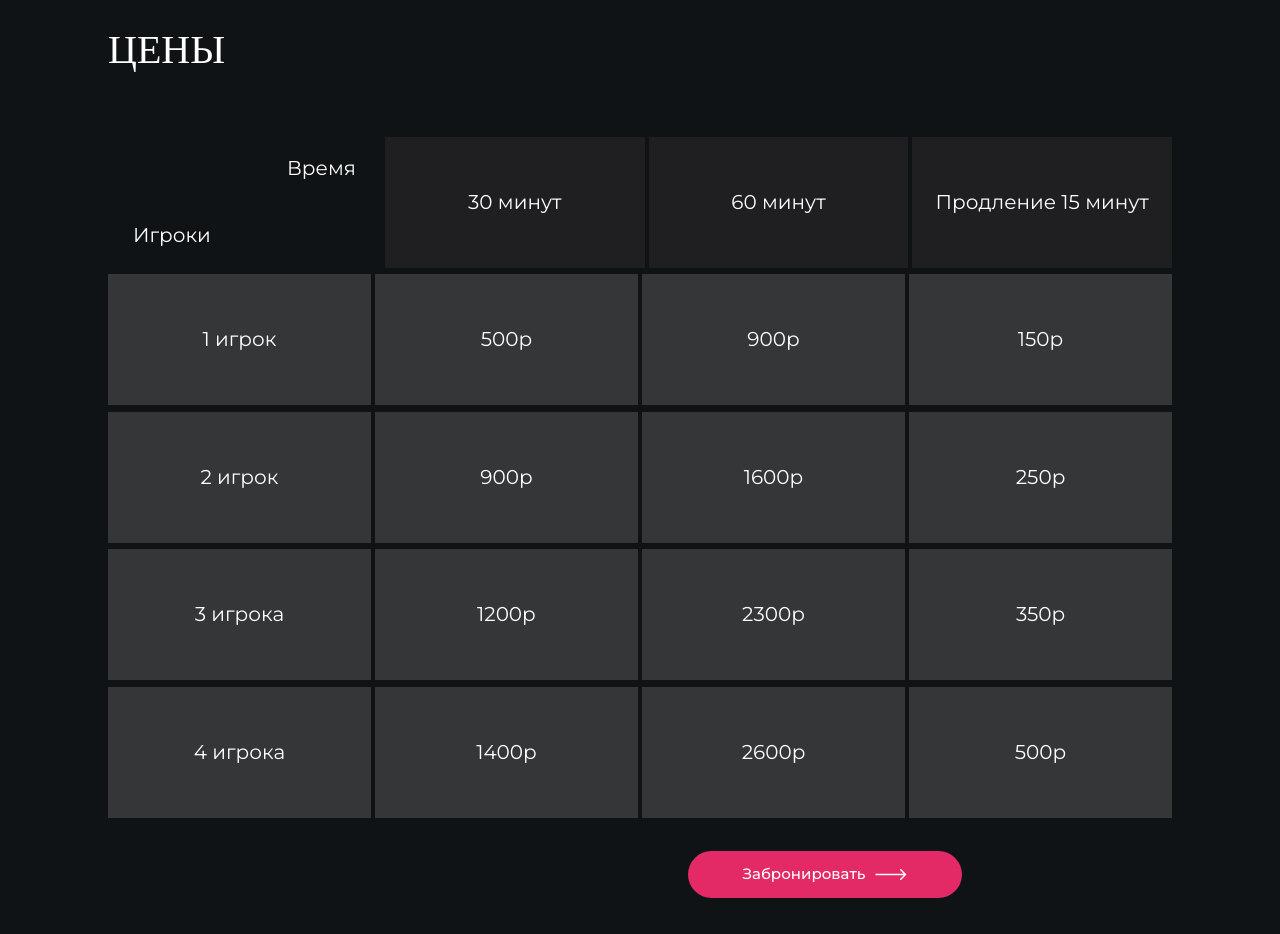
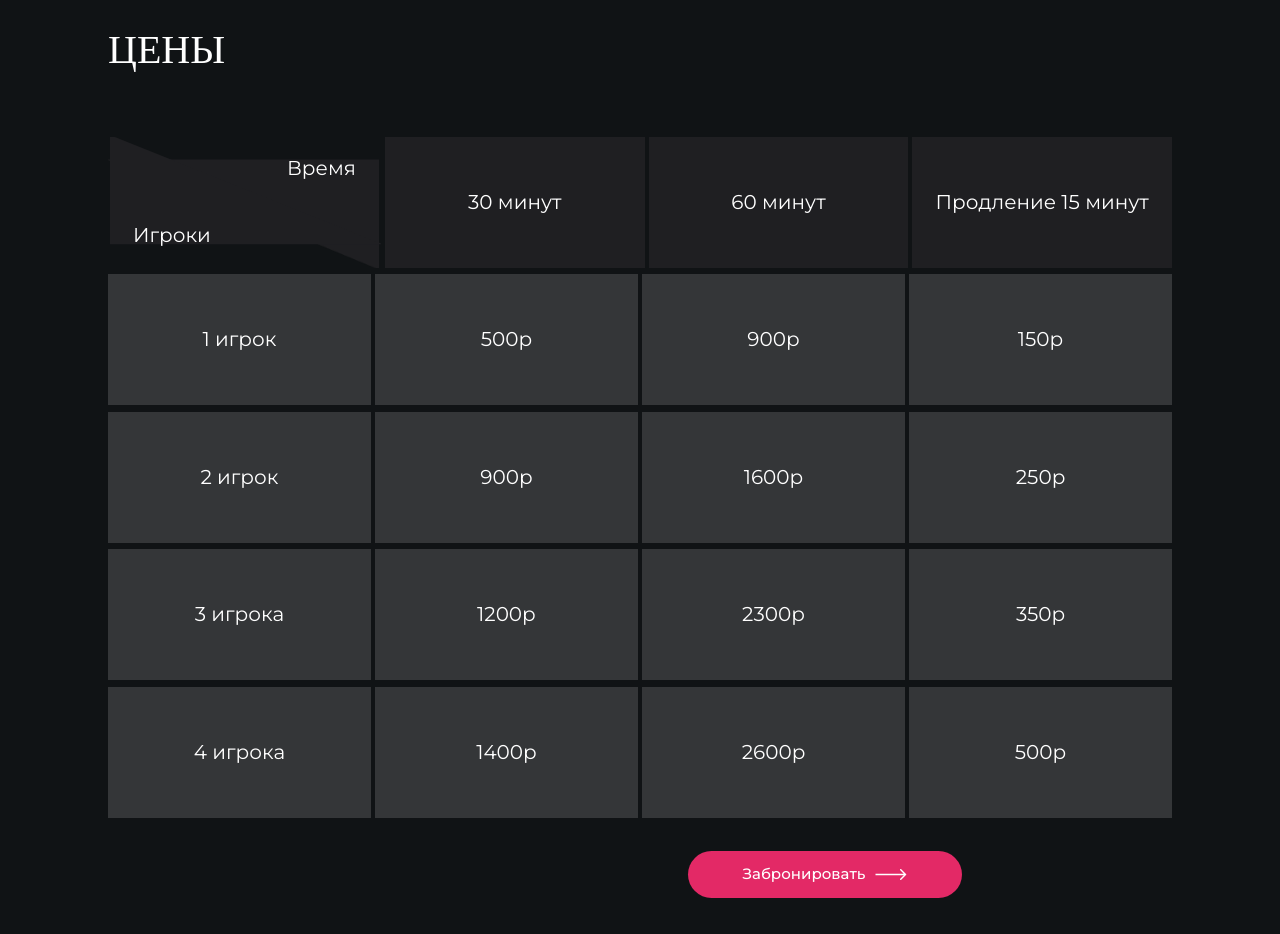
Before and after one commit to artem444636/VRclub, a plain HTML site: page index.html in a window 1280 px wide. Shown: the part 3180-4114 px from the top of the page. Drawn offline with nearby package versions, Linux system fonts and the light colour scheme; a web font is replaced by a local one.

Commit message:
добавил еще по точке в table

```diff
--- a/styles/style.css
+++ b/styles/style.css
@@ -480,7 +480,7 @@ a {
   color: rgba(255, 255, 255, 1);
 }
 .table-cell-split {
-  background: url(./assets/img/top-right.svg), url(./assets/img/bottom-left.png);
+  background: url(../assets/img/top-right.svg), url(../assets/img/bottom-left.png);
   background-repeat: no-repeat;
   background-size: 100%;
   background-position: top -2px right -2px, bottom -2px left -2px;
```
